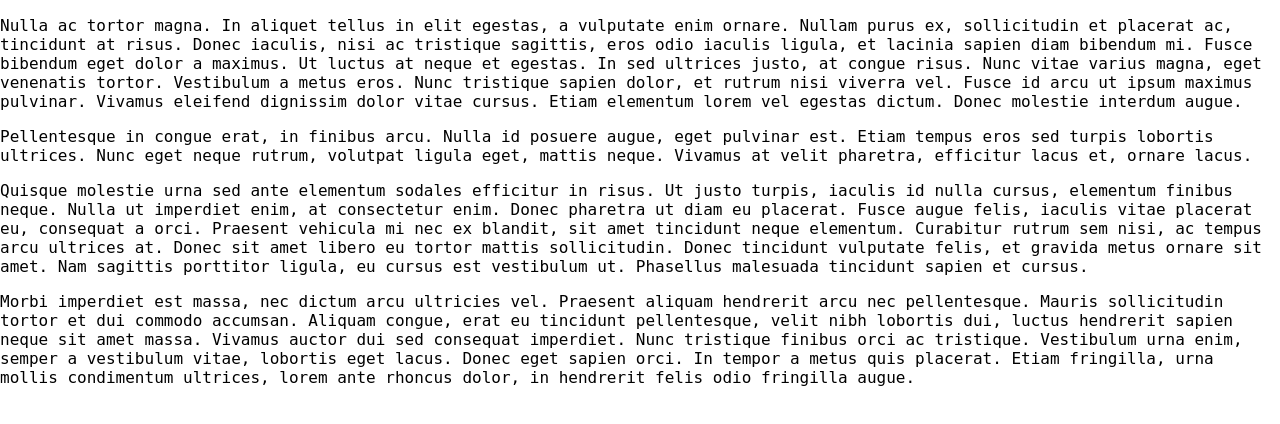
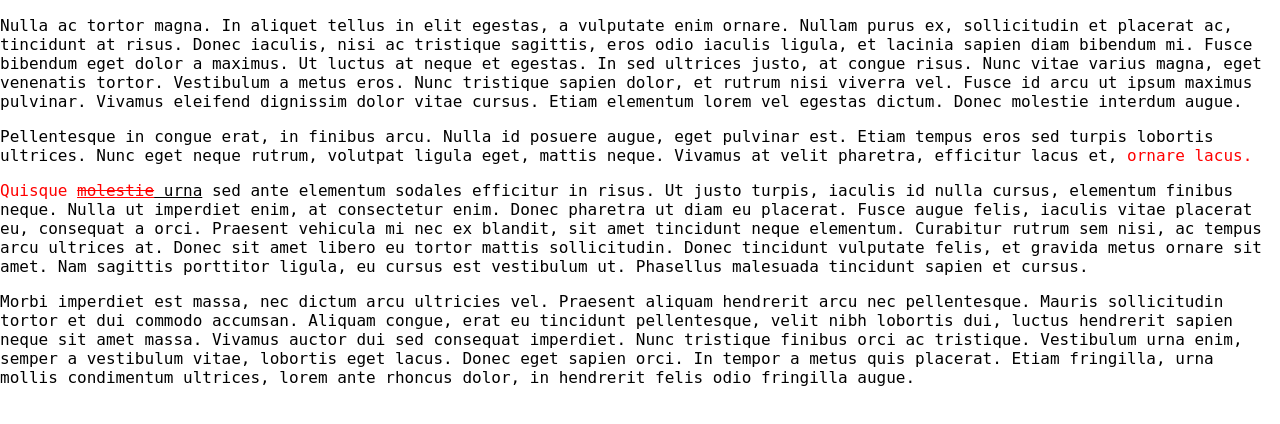
Before and after one commit to awoken-bible/overlapping-markup, a React (Create React App) app: page / in a window 1280 px wide. Shown: the top 424 px of the page. Built offline with nearby package versions, Linux system fonts and the light colour scheme; the HTML template or start-up script is replaced by a standard one.

Commit message:
Fix bug with _buildHierachy where elements that should have been nested were being placed as siblings

```diff
--- a/src/App.js
+++ b/src/App.js
@@ -93,22 +93,22 @@ let styling = [
     max : 909,
     style: style_paragraph,
   },
-  //{ min : 896,
-  //  max : 925,
-  //  style: style_red,
-  //},
+  { min : 896,
+    max : 925,
+    style: style_red,
+  },
   { min : 909,
     max : 1546,
     style: style_paragraph,
   },
-  //{ min : 917,
-  //  max : 925,
-  //  style: style_bold,
-  //},
-  //{ min : 917,
-  //  max : 930,
-  //  style: style_under,
-  //},
+  { min : 917,
+    max : 925,
+    style: style_bold,
+  },
+  { min : 917,
+    max : 930,
+    style: style_under,
+  },
   { min : 1546,
     max : 2155,
     style: style_paragraph,
@@ -118,17 +118,14 @@ let styling = [
 function App(){
 
   /*
-  let text = '0123456789';
-  let styling = [
+  text = '0123456789';
+  styling = [
     { min: 1, max: 5, style: style_under },
     { min: 2, max: 5, style: style_red,  },
     { min: 3, max: 6, style: style_bold, },
   ];
-*/
-
-  /*
-  let text = 'ABCDEFGHIJKLMNOPQRSTUVWXYS';
-  let styling = [
+  text = 'ABCDEFGHIJKLMNOPQRSTUVWXYS';
+  styling = [
     { id: 1, min:  2, max:  7, style: style_red,  },
     { id: 2, min:  5, max:  9, style: style_under },
     { id: 3, min:  8, max: 13, style: style_bold },
--- a/src/components/StylizedText.js
+++ b/src/components/StylizedText.js
@@ -38,7 +38,6 @@ function _generateElements(text, root){
 }
 
 function _buildHierachy(styling){
-  //debugger;
   if(styling.length <= 1){ return styling; }
 
   // Sort into ascending order based on min field
@@ -66,7 +65,8 @@ function _buildHierachy(styling){
         // split the block into 2:
 
         // One that continues until the end of this root
-        root.children.push({ ...next, max: root.max });
+        // (which we recurse into)
+        root.children.push(_recurse({ ...next, max: root.max, children: [] }, []));
 
         // and another which starts just after this root
         to_reopen.push({ ...next, min: root.max});
@@ -80,13 +80,17 @@ function _buildHierachy(styling){
     // we've reached the end of this root, so append the to_reopen
     // blocks to styling
     styling = to_reopen.concat(styling);
+    styling.sort((a,b) => {
+      if(a.min === b.min){
+        return b.max - a.max;
+      }
+      return a.min - b.min;
+    });
 
     return root;
   }
 
   while(styling.length){
-
-
     let root = { ...styling.shift(), children: [] };
     result.push(root);
     _recurse(root, []);
```
